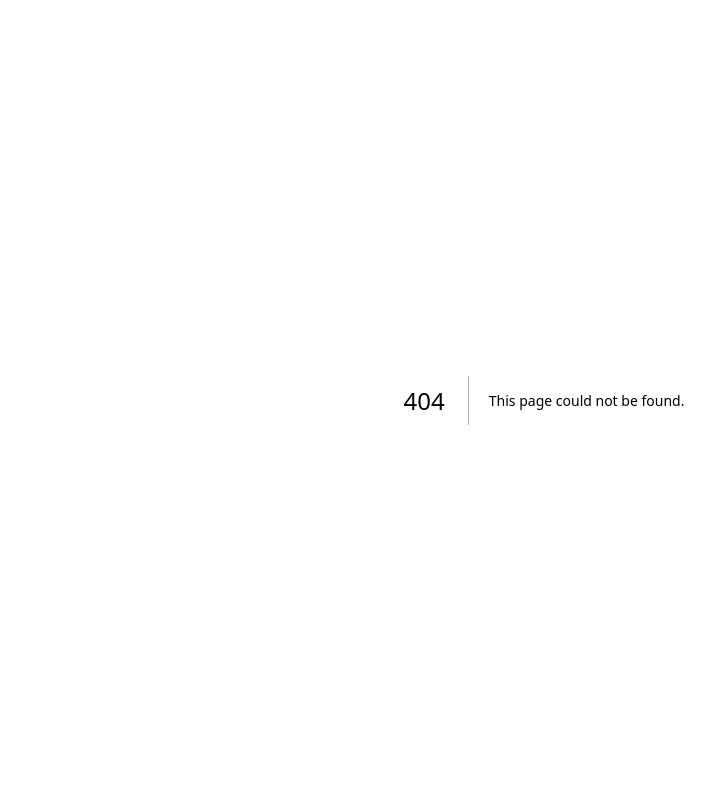
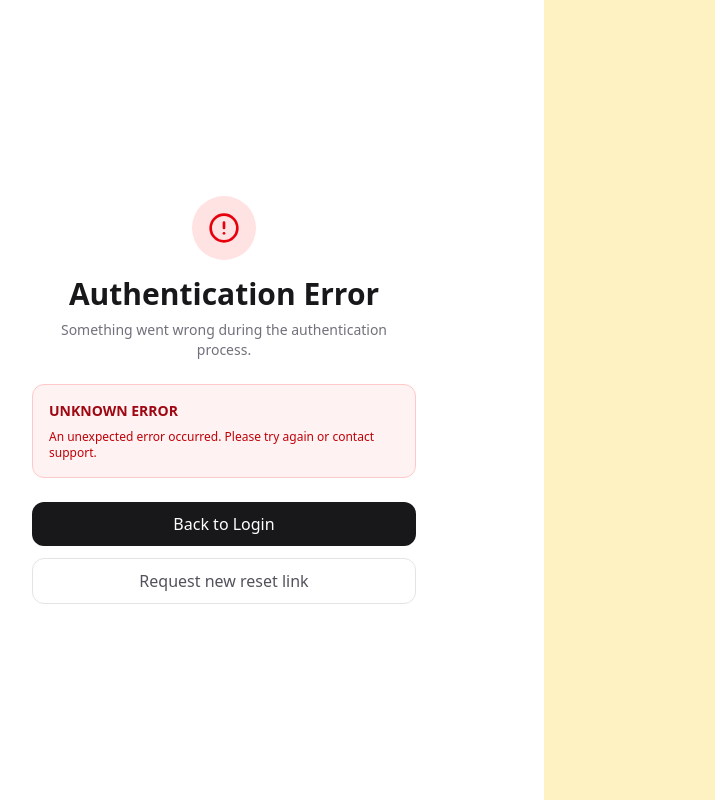
Before and after one commit to TheGreatL/KanbanBoard, a Next.js app: page /auth/auth-code-error in a window 1280 px wide. Before the commit this address had no page. Shown: the whole page, without its empty margins (96-811 px from the left). Built offline with nearby package versions, Linux system fonts and the light colour scheme.

Commit message:
fix: reset password error

```diff
--- /dev/null
+++ b/src/app/auth/auth-code-error/page.tsx
@@ -0,0 +1,63 @@
+'use client';
+
+import { Suspense } from 'react';
+import { useSearchParams } from 'next/navigation';
+import Link from 'next/link';
+import { AlertCircle } from 'lucide-react';
+
+function ErrorContent() {
+  const searchParams = useSearchParams();
+  const error = searchParams.get('error');
+  const errorDescription = searchParams.get('error_description');
+
+  return (
+    <div className='grow w-full max-w-md space-y-6 p-8'>
+      <div className='text-center space-y-2'>
+        <div className='inline-flex items-center justify-center w-16 h-16 rounded-full bg-red-100 dark:bg-red-900/20 text-red-600 dark:text-red-400 mb-4'>
+          <AlertCircle className='w-8 h-8' />
+        </div>
+        <h2 className='text-3xl font-bold text-zinc-900 dark:text-zinc-50'>Authentication Error</h2>
+        <p className='text-sm text-zinc-500 dark:text-zinc-400'>
+          Something went wrong during the authentication process.
+        </p>
+      </div>
+
+      <div className='p-4 rounded-xl bg-red-50 dark:bg-red-900/10 border border-red-200 dark:border-red-900/20 space-y-2'>
+        <p className='text-sm font-semibold text-red-800 dark:text-red-400'>
+          {error?.replace(/_/g, ' ').toUpperCase() || 'UNKNOWN ERROR'}
+        </p>
+        <p className='text-xs text-red-700 dark:text-red-500'>
+          {errorDescription || 'An unexpected error occurred. Please try again or contact support.'}
+        </p>
+      </div>
+
+      <div className='space-y-3'>
+        <Link
+          href='/auth'
+          className='flex items-center justify-center w-full py-2.5 px-4 bg-zinc-900 hover:bg-zinc-800 dark:bg-zinc-50 dark:hover:bg-zinc-200 text-white dark:text-zinc-900 font-medium rounded-xl transition-colors'
+        >
+          Back to Login
+        </Link>
+        <Link
+          href='/auth/forgot-password'
+          className='flex items-center justify-center w-full py-2.5 px-4 bg-transparent hover:bg-zinc-100 dark:hover:bg-zinc-900 text-zinc-600 dark:text-zinc-400 font-medium rounded-xl transition-colors border border-zinc-200 dark:border-zinc-800'
+        >
+          Request new reset link
+        </Link>
+      </div>
+    </div>
+  );
+}
+
+export default function AuthCodeErrorPage() {
+  return (
+    <div className='min-h-screen grid grid-cols-1 lg:grid-cols-2 bg-white dark:bg-zinc-950'>
+      <div className='flex items-center relative justify-center'>
+        <Suspense fallback={<div className="animate-pulse bg-zinc-100 dark:bg-zinc-900 w-full max-w-md h-64 rounded-2xl" />}>
+          <ErrorContent />
+        </Suspense>
+      </div>
+      <div className='bg-amber-200/50 lg:block hidden'></div>
+    </div>
+  );
+}
--- a/src/app/auth/callback/route.ts
+++ b/src/app/auth/callback/route.ts
@@ -23,8 +23,23 @@ export async function GET(request: Request) {
 				return NextResponse.redirect(`${origin}${next}`);
 			}
 		}
+
+		// Handle error during code exchange
+		return NextResponse.redirect(
+			`${origin}/auth/auth-code-error?error=${error.name}&error_description=${encodeURIComponent(error.message)}`,
+		);
 	}
 
-	// return the user to an error page with instructions
-	return NextResponse.redirect(`${origin}/auth/auth-code-error`);
+	// Handle case where Supabase redirects back with errors in the URL (e.g. access_denied, otp_expired)
+	const error = searchParams.get('error');
+	const errorDescription = searchParams.get('error_description');
+
+	if (error) {
+		return NextResponse.redirect(
+			`${origin}/auth/auth-code-error?error=${error}&error_description=${encodeURIComponent(errorDescription || '')}`,
+		);
+	}
+
+	// Default fallback for missing code
+	return NextResponse.redirect(`${origin}/auth/auth-code-error?error=invalid_request&error_description=No+authentication+code+provided`);
 }
--- a/src/app/auth/forgot-password/page.tsx
+++ b/src/app/auth/forgot-password/page.tsx
@@ -20,7 +20,7 @@ export default function ForgotPasswordPage() {
 
 		try {
 			const {error} = await supabase.auth.resetPasswordForEmail(email, {
-				redirectTo: `${window.location.origin}/auth/callback?next=/auth/update-password`,
+				redirectTo: `${window.location.origin}/auth/verify-reset`,
 			});
 			if (error) throw error;
 			setIsSubmitted(true);
--- /dev/null
+++ b/src/app/auth/verify-reset/page.tsx
@@ -0,0 +1,87 @@
+'use client';
+
+import { Suspense, useState } from 'react';
+import { useSearchParams, useRouter } from 'next/navigation';
+import { KeyRound, ArrowRight, Loader2 } from 'lucide-react';
+
+function VerifyResetContent() {
+  const searchParams = useSearchParams();
+  const router = useRouter();
+  const [loading, setLoading] = useState(false);
+
+  const code = searchParams.get('code');
+
+  const handleConfirm = () => {
+    setLoading(true);
+    // Redirect to the callback route with the code
+    // This ensures a user interaction (click) happens before the one-time code is consumed
+    router.push(`/auth/callback?code=${code}&next=/auth/update-password`);
+  };
+
+  if (!code) {
+    return (
+      <div className='grow w-full max-w-md space-y-6 p-8'>
+        <div className='text-center space-y-2'>
+          <h2 className='text-3xl font-bold text-zinc-900 dark:text-zinc-50'>Invalid Link</h2>
+          <p className='text-sm text-zinc-500 dark:text-zinc-400'>
+            This password reset link appears to be invalid or incomplete.
+          </p>
+        </div>
+        <button
+          onClick={() => router.push('/auth/forgot-password')}
+          className='w-full py-2.5 px-4 bg-zinc-900 hover:bg-zinc-800 dark:bg-zinc-50 dark:hover:bg-zinc-200 text-white dark:text-zinc-900 font-medium rounded-xl transition-colors'
+        >
+          Request new link
+        </button>
+      </div>
+    );
+  }
+
+  return (
+    <div className='grow w-full max-w-md space-y-6 p-8'>
+      <div className='text-center space-y-2'>
+        <div className='inline-flex items-center justify-center w-16 h-16 rounded-full bg-blue-100 dark:bg-blue-900/20 text-blue-600 dark:text-blue-400 mb-4'>
+          <KeyRound className='w-8 h-8' />
+        </div>
+        <h2 className='text-3xl font-bold text-zinc-900 dark:text-zinc-50'>Reset Password</h2>
+        <p className='text-sm text-zinc-500 dark:text-zinc-400'>
+          Click the button below to verify your request and reset your password.
+        </p>
+      </div>
+
+      <div className='p-4 rounded-xl bg-blue-50 dark:bg-blue-900/5 border border-blue-100 dark:border-blue-900/10'>
+        <p className='text-xs text-blue-700 dark:text-blue-400 text-center'>
+          To protect your account, we require this extra step to ensure the reset link wasn&apos;t automatically consumed by an email scanner.
+        </p>
+      </div>
+
+      <button
+        onClick={handleConfirm}
+        disabled={loading}
+        className='w-full py-3 px-4 bg-zinc-900 hover:bg-zinc-800 dark:bg-zinc-50 dark:hover:bg-zinc-200 text-white dark:text-zinc-900 font-medium rounded-xl transition-all flex items-center justify-center gap-2 group disabled:opacity-70'
+      >
+        {loading ? (
+          <Loader2 className='w-5 h-5 animate-spin' />
+        ) : (
+          <>
+            Confirm Reset
+            <ArrowRight className='w-4 h-4 group-hover:translate-x-0.5 transition-transform' />
+          </>
+        )}
+      </button>
+    </div>
+  );
+}
+
+export default function VerifyResetPage() {
+  return (
+    <div className='min-h-screen grid grid-cols-1 lg:grid-cols-2 bg-white dark:bg-zinc-950'>
+      <div className='flex items-center relative justify-center'>
+        <Suspense fallback={<div className="animate-pulse bg-zinc-100 dark:bg-zinc-900 w-full max-w-md h-64 rounded-2xl" />}>
+          <VerifyResetContent />
+        </Suspense>
+      </div>
+      <div className='bg-amber-200/50 lg:block hidden'></div>
+    </div>
+  );
+}
```
